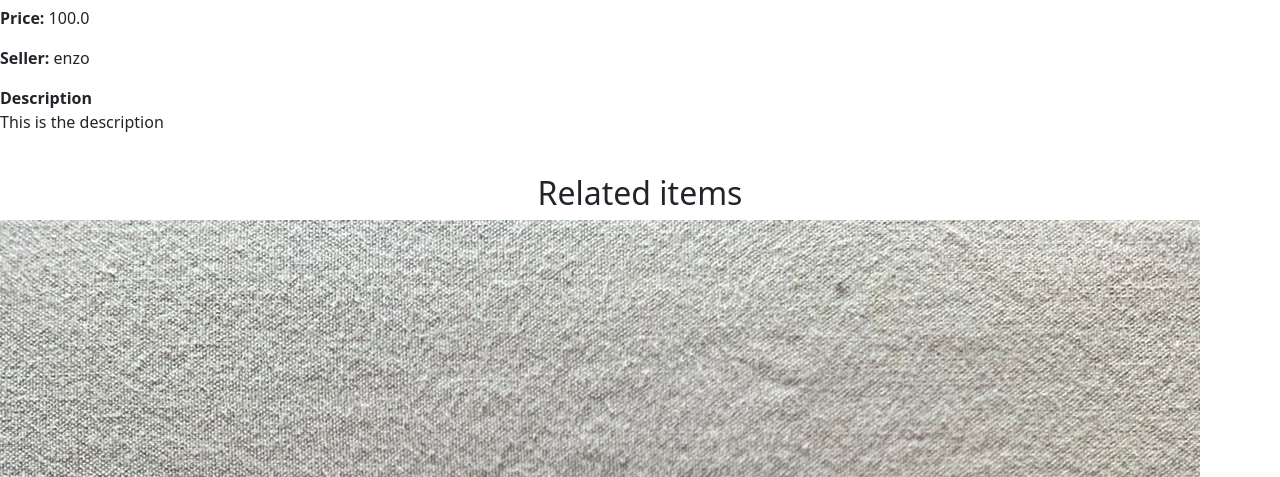
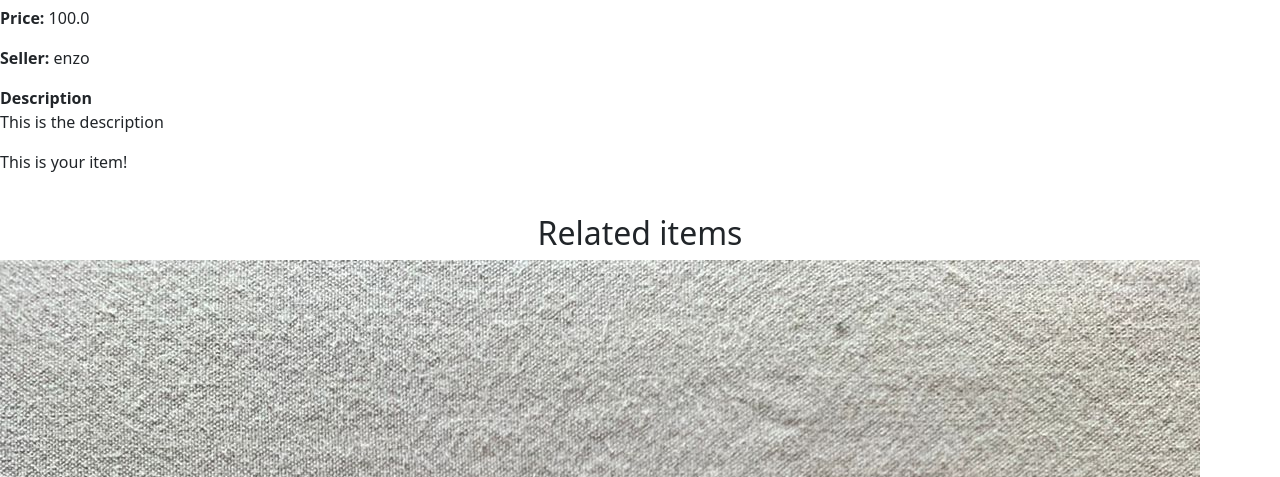
Before and after one commit to EnzoCabrera/Projeto3_Django, a Django app: page /items/1/ in a window 1280 px wide. Shown: the part 1698-2175 px from the top of the page. Run offline with Django 4.2, Linux system fonts and the light colour scheme; a user stored in the database is signed in; data comes from the database, SQL or seed files in the repository; parts of the project's set-up code (start-up, migrations or seed data) failed here and were passed over.

Commit message:
Delete items

```diff
--- a/dashboard/views.py
+++ b/dashboard/views.py
@@ -1,4 +1,4 @@
-from django.shortcuts import render
+from django.shortcuts import render, get_object_or_404
 
 from django.contrib.auth.decorators import login_required
 from item.models import Item
--- a/item/templates/item/detail.html
+++ b/item/templates/item/detail.html
@@ -19,9 +19,21 @@
             {{ item.description }}
         </p>
         {% endif %}
+
+        {% if request.user == item.created_by %}
+        <div class="mt-6 p-6 bg-white rounded-xl">
+            <p>This is your item!</p>
+
+            <a href="{% url 'item:delete' item.id %}"
+                class="inline-block mt-6 px-6 py-4 text-lg font-semibold bg-red-500 text-white rounded-xl ">Delete</a>
+            <a href="#"
+                class="inline-block mt-6 px-6 py-4 text-lg font-semibold bg-green-500 text-white rounded-xl ">Edit</a>
+        </div>
+        {% else %}
         <a href="#"
             class="inline-block mt-6 px-6 py-3 text-lg font-semibold bg-teal-500 text-white rounded-xl hover:bg-teal-700">Contact
             seller</a>
+        {% endif %}
     </div>
 </div>
 <div class="mt-6 px -6 py-12 bg-gray-100 rounded-xl">
--- a/item/urls.py
+++ b/item/urls.py
@@ -6,5 +6,7 @@
 urlpatterns = [
     path('new/', views.new, name='new'),
     path('<int:pk>/', views.detail, name='detail'),
+    path('<int:pk>/', views.delete, name='delete'),
+
 
 ]
--- a/item/views.py
+++ b/item/views.py
@@ -31,3 +31,10 @@
         'form':form,
         'title': 'New item',
     })
+
+@login_required
+def delete(request,pk):
+    item = get_object_or_404(Item, pk=pk, created_by=request.user)
+    item.delete()
+
+    return redirect('dashboard:index')
```
